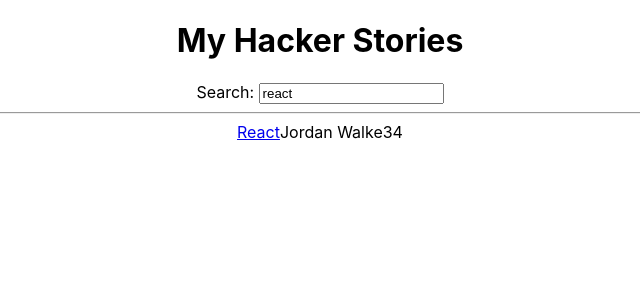
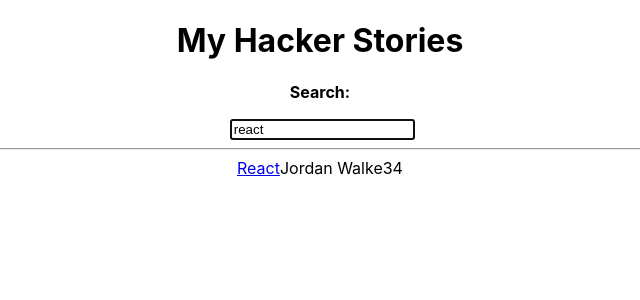
Before and after one commit to AnthonyBrancato/hacker-stories, a React (Create React App) app: page / in a window 1280 px wide. Shown: the top 300 px of the page, without its empty margins (320-960 px from the left). Built offline with nearby package versions, Linux system fonts and the light colour scheme.

Commit message:
add prettier, imperative react

```diff
--- a/package.json
+++ b/package.json
@@ -34,5 +34,8 @@
       "last 1 firefox version",
       "last 1 safari version"
     ]
+  },
+  "devDependencies": {
+    "prettier": "^2.3.1"
   }
 }
--- a/src/App.js
+++ b/src/App.js
@@ -1,54 +1,61 @@
-import React from 'react'
+import React from "react";
 
-import { List, Search } from 'components'
-import { useSemiPersistentState } from 'hooks'
+import { List, Search, Text } from "components";
+import { useSemiPersistentState } from "hooks";
 
-import './App.css';
-
+import "./App.css";
 
 const App = () => {
-
   const stories = [
     {
-      title: 'React',
-      url: 'https://reactjs.org/',
-      author: 'Jordan Walke',
+      title: "React",
+      url: "https://reactjs.org/",
+      author: "Jordan Walke",
       num_comments: 3,
       points: 4,
       objectID: 0,
     },
     {
-      title: 'Redux',
-      url: 'https://redux.js.org/',
-      author: 'Dan Abramov, Andrew Clark',
+      title: "Redux",
+      url: "https://redux.js.org/",
+      author: "Dan Abramov, Andrew Clark",
       num_comments: 2,
       points: 5,
       objectID: 1,
-    }
-  ]
+    },
+  ];
 
-  const [searchTerm, setSearchTerm] = useSemiPersistentState('search', 'react')
+  const [searchTerm, setSearchTerm] = useSemiPersistentState("search", "react");
 
+  const handleSearch = (event) => {
+    setSearchTerm(event.target.value);
+  };
 
-  const handleSearch = event => {
-    setSearchTerm(event.target.value)
-  }
-
-  const searchedStories = stories.filter(story =>
+  const searchedStories = stories.filter((story) =>
     story.title.toLowerCase().includes(searchTerm.toLowerCase())
-  )
+  );
 
   return (
     <div className="App">
       <h1>My Hacker Stories</h1>
 
-      <Search search={searchTerm} onSearch={handleSearch} />
+      <Search
+        id="search"
+        onInputChange={handleSearch}
+        label="Search"
+        value={searchTerm}
+        isFocused
+      >
+        <Text>
+          <strong>Search:</strong>
+        </Text>
+      </Search>
 
-      <hr/>
+      <hr />
 
       <List list={searchedStories} searchTerm={searchTerm} />
     </div>
   );
-}
+};
 
 export default App;
--- a/src/components/Search/Search.jsx
+++ b/src/components/Search/Search.jsx
@@ -1,13 +1,35 @@
-import React from 'react'
+import React from "react";
 
-const Search = props => {
+const Search = ({
+  type = "text",
+  id,
+  onInputChange,
+  value,
+  children,
+  isFocused,
+}) => {
+  const inputRef = React.useRef();
 
-  return(
+  React.useEffect(() => {
+    if(isFocused && inputRef.current) {
+      inputRef.current.focus()
+    }
+  }, [isFocused])
+
+  return (
     <>
-      <label htmlFor="search">Search: </label>
-      <input type="text" id="search" onChange={props.onSearch} value={props.search} />
+      <label htmlFor={id}>{children}</label>
+      &nbsp;
+      <input
+        type={type}
+        id={id}
+        onChange={onInputChange}
+        value={value}
+        autoFocus={isFocused}
+        ref={inputRef}
+      />
     </>
-  )
-}
+  );
+};
 
-export default Search
+export default Search;
--- /dev/null
+++ b/src/components/Text/Text.jsx
@@ -0,0 +1,5 @@
+const Text = (props) => {
+  return <p>{props.children}</p>;
+};
+
+export default Text;
--- /dev/null
+++ b/src/components/Text/index.js
@@ -0,0 +1 @@
+export { default } from './Text'
--- a/src/components/index.js
+++ b/src/components/index.js
@@ -2,3 +2,4 @@
 export { default as Search } from './Search'
 export { default as Label } from './Label'
 export { default as Item } from './Item'
+export { default as Text } from './Text'
```
Also changed, not shown: src/components/Item/Item.jsx (+4 -4 lines), src/components/List/List.jsx (+4 -3 lines), 1 other file (tests, documents, lock files or other folders).
